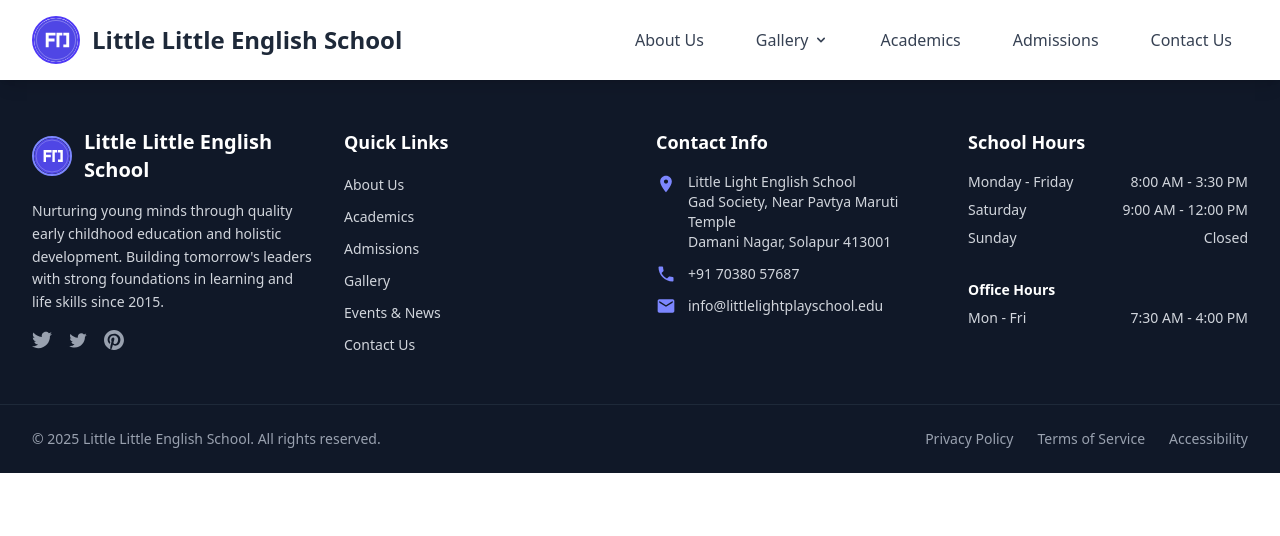
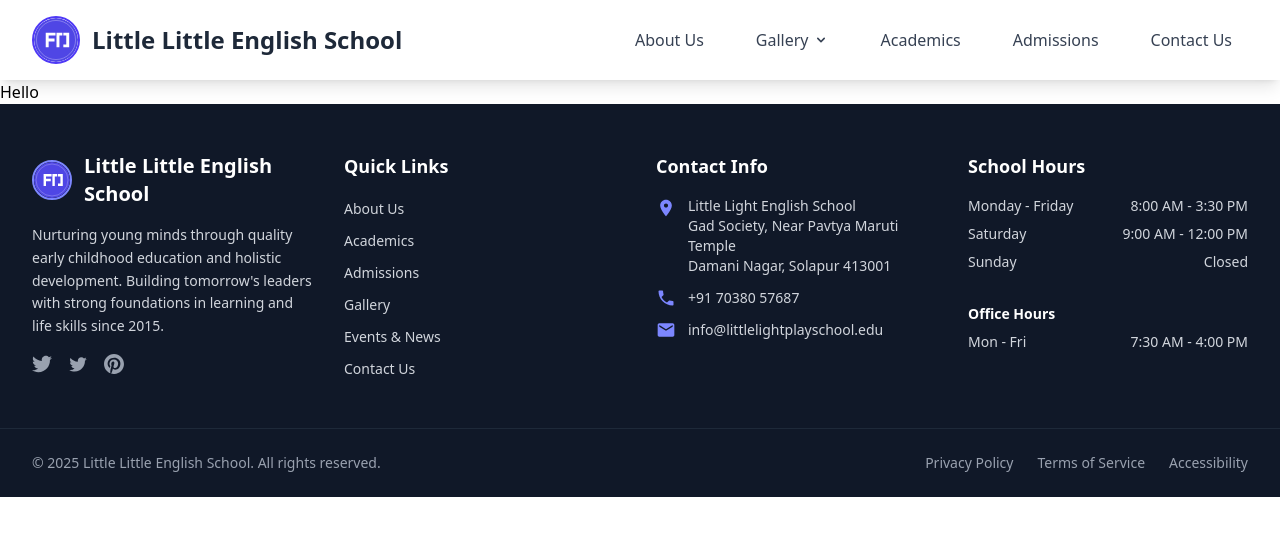
Before and after one commit to devrushikesh/little-light-english-school, a React (Vite) app: page /academics in a window 1280 px wide. Shown: the top 536 px of the page. Built offline with nearby package versions, Linux system fonts and the light colour scheme.

Commit message:
Feature/routes (#2)
* Modified Navbar, contact us and admission page

* added routes for academics page

```diff
--- a/src/App.jsx
+++ b/src/App.jsx
@@ -8,6 +8,7 @@ import AdmissionPage from './pages/Admission'
 import ContactUsPage from './pages/ContactUs'
 import GalleryPage from './pages/Galary'
 import AboutUsPage from './pages/About'
+import AcademicsPage from './pages/Academics'
 
 function App() {
 
@@ -19,6 +20,8 @@ function App() {
         <Route path='/' element={<HomePage />} />
         <Route path='/about' element={<AboutUsPage/> } />
         <Route path='/gallery' element={<GalleryPage />} />
+        <Route path='/academics' element={<AcademicsPage/>} />
+
         <Route path='/admissions' element={<AdmissionPage />} />
         <Route path='/contact-us' element={<ContactUsPage/> } />
       </Routes>
--- /dev/null
+++ b/src/pages/Academics.jsx
@@ -0,0 +1,5 @@
+const AcademicsPage = () => {
+    return <>Hello </>
+}
+
+export default AcademicsPage;
```
